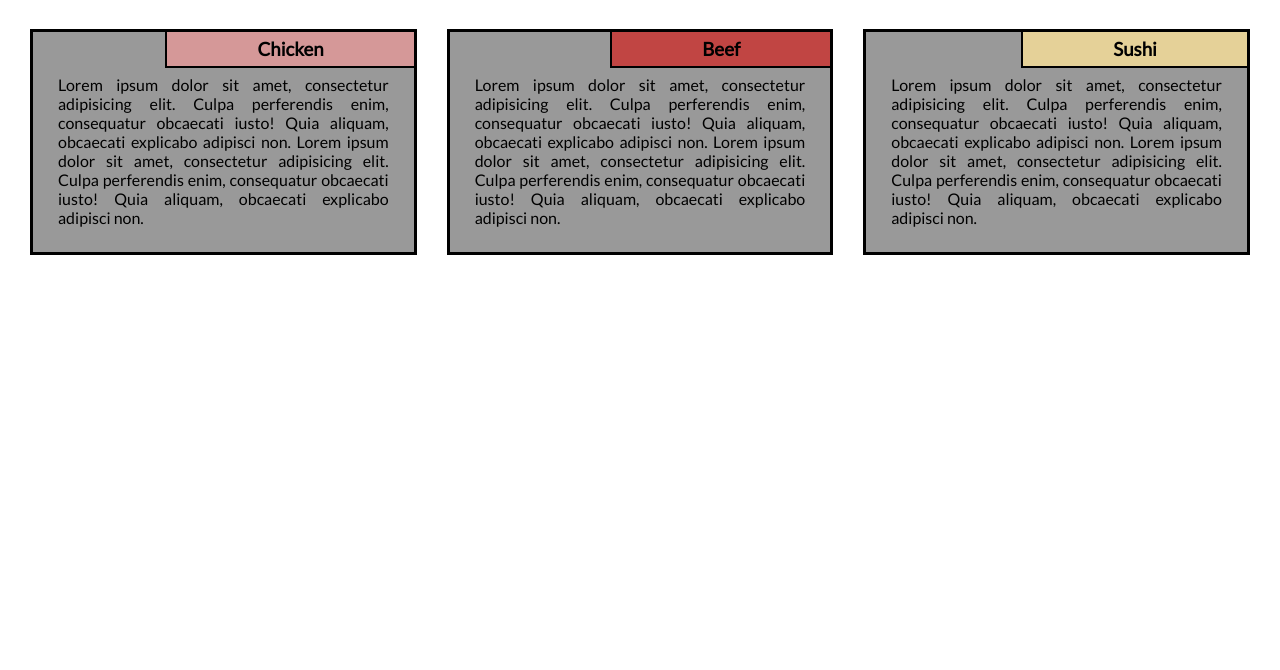
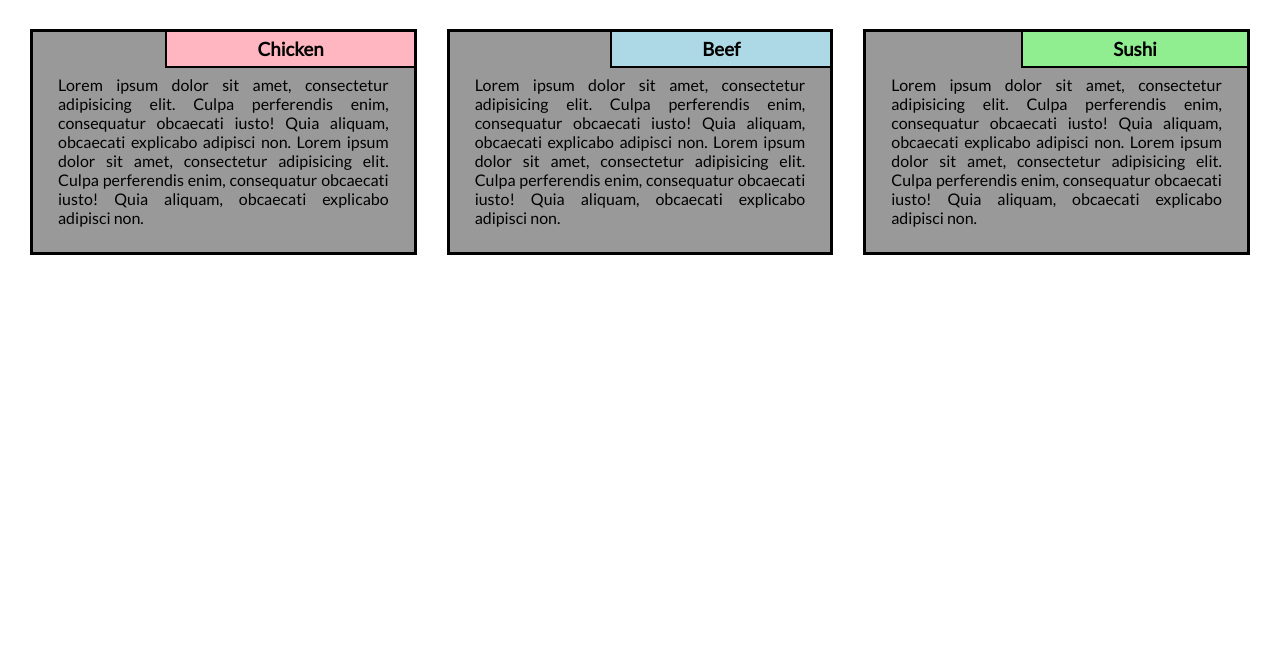
Before and after one commit to Arjit2002/html-css-javascript-for-web-developers, a plain HTML site: page module2-solutions/index.html in a window 1280 px wide. Shown: the part 130-800 px from the top of the page. Drawn offline with Linux system fonts and the light colour scheme.

Commit message:
Update styles.css

```diff
--- a/module2-solutions/css/styles.css
+++ b/module2-solutions/css/styles.css
@@ -49,15 +49,15 @@ body{
 }
 
 #title-one {
-  background-color: #D59898;
+  background-color: #FFB6C1;
 }
 
 #title-two{
-  background-color: #C14543;
+  background-color: #ADD8E6;
 }
 
 #title-three{
-  background-color: #E5D198;
+  background-color: #90EE90;
 }
 
 /* Simple Responsive Framework. */
```
